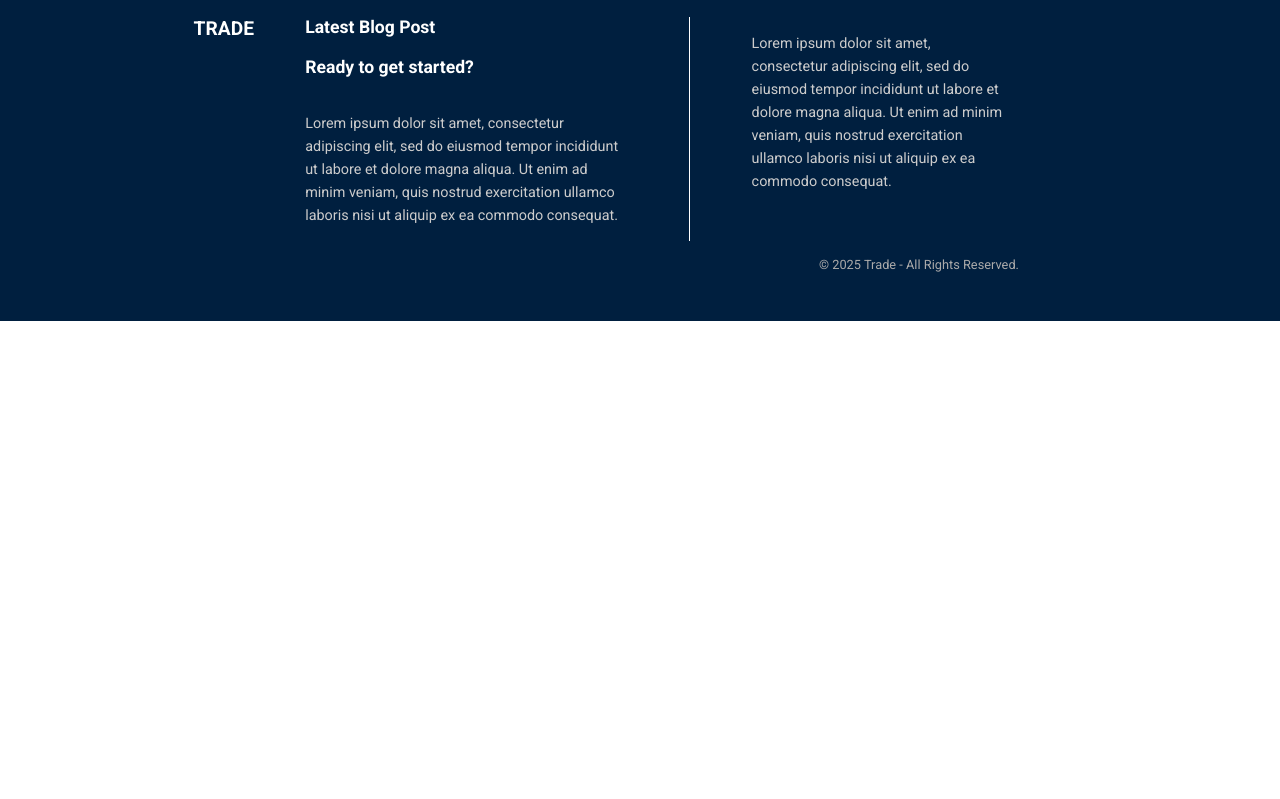
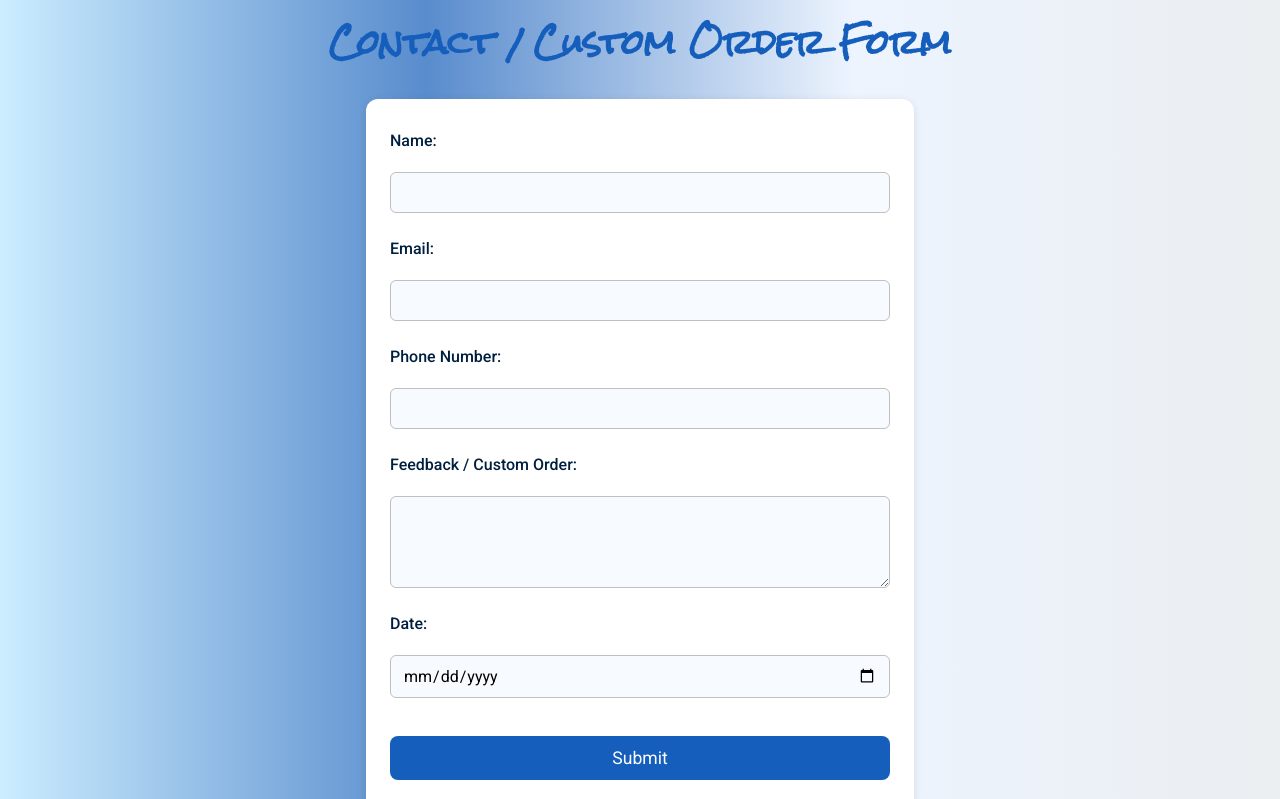
Before and after one commit to kamjohn777/WGU-web-project, a website: page Frontend/public/html/aboutPage.html in a window 1280 px wide. Shown: the part 3398-4197 px from the top of the page. Before the commit the page ends 3719 px from the top, so only its background shows below. Drawn offline with nearby package versions, Linux system fonts and the light colour scheme.

Commit message:
added contact page to about page

```diff
--- a/Frontend/public/css/aboutPage.css
+++ b/Frontend/public/css/aboutPage.css
@@ -485,3 +485,86 @@ header .cta-buttons a.signup {
   color: #777;
   margin-bottom: 5px;
 }
+
+.customer-info-section {
+  position: relative;
+  background: linear-gradient(to right, #ccedff, #598ccd, #edf4fe, #ebeef1);
+  box-shadow: 0 4px 24px #0000001a;
+  /* border-radius: 16px; */
+  /* padding: 48px 32px; */
+  margin: auto;
+  /* max-width: 700px; */
+  width: 100%;
+  display: flex;
+  /* flex-direction: column; */
+  align-items: center;
+}
+
+.form-flex-wrap {
+  display: flex;
+  flex-direction: column;
+  align-items: center;
+  width: 100%;
+  margin-bottom: 32px;
+}
+
+.form-flex-wrap h2 {
+  margin-bottom: 18px;
+  font-size: 2rem;
+  color: var(--box-jump-blue);
+  font-family: "Rock Salt", cursive;
+  text-align: center;
+}
+
+#customer-form {
+  background: #fff;
+  border-radius: 12px;
+  box-shadow: 0 2px 8px #0000001a;
+  padding: 32px 24px;
+  width: 100%;
+  max-width: 500px;
+  display: flex;
+  flex-direction: column;
+  gap: 18px;
+  margin-bottom: 32px;
+}
+
+#customer-form label {
+  font-weight: 500;
+  color: var(--nourish-navy);
+  margin-bottom: 4px;
+  font-size: 1rem;
+}
+
+#customer-form input,
+#customer-form textarea {
+  padding: 10px 12px;
+  border-radius: 6px;
+  border: 1px solid #bfbfbf;
+  font-size: 1rem;
+  background: #f7faff;
+  margin-bottom: 8px;
+  resize: vertical;
+}
+
+#customer-form textarea {
+  min-height: 70px;
+  max-height: 180px;
+}
+
+#customer-form button[type="submit"] {
+  background: var(--box-jump-blue);
+  color: #fff;
+  border: none;
+  border-radius: 8px;
+  padding: 12px 0;
+  font-size: 1.1rem;
+  font-family: "Roboto", sans-serif;
+  cursor: pointer;
+  margin-top: 12px;
+  transition: background 0.2s;
+}
+
+#customer-form button[type="submit"]:hover {
+  background: var(--nourish-navy);
+}
--- a/Frontend/public/html/aboutPage.html
+++ b/Frontend/public/html/aboutPage.html
@@ -265,7 +265,61 @@
           </div>
      </div>
     </section>
-    <script src="../javaScript/header.js"></script>
-    <script src="../javaScript/footer.js"></script>
+    <div class="customer-info-section">
+  <div class="form-flex-wrap">
+    <h2>Contact / Custom Order Form</h2>
+    <form id="customer-form">
+      <label for="name">Name:</label>
+      <input type="text" id="name" required />
+
+      <label for="email">Email:</label>
+      <input type="email" id="email" required />
+
+      <label for="phone">Phone Number:</label>
+      <input type="tel" id="phone" required />
+
+      <label for="feedback">Feedback / Custom Order:</label>
+      <textarea id="feedback" required></textarea>
+
+      <label for="date">Date:</label>
+      <input type="date" id="date" required />
+
+      <button type="submit">Submit</button>
+    </form>
+  </div>
+
+</div>
+<script src="../javaScript/header.js"></script>
+<script src="../javaScript/footer.js"></script>
+<script src="../javaScript/aboutPage.js"></script>
+<script>
+document.addEventListener("DOMContentLoaded", function() {
+  // Example keys: "customerInfo" and "feedbackInfo"
+  const customerInfo = JSON.parse(localStorage.getItem("customerInfo"));
+  const feedbackInfo = JSON.parse(localStorage.getItem("feedbackInfo"));
+
+  const customerDiv = document.getElementById("customer-info");
+  const feedbackDiv = document.getElementById("feedback-info");
+
+  if (customerInfo) {
+    customerDiv.innerHTML = `
+      <p><strong>Name:</strong> ${customerInfo.name}</p>
+      <p><strong>Email:</strong> ${customerInfo.email}</p>
+      <p><strong>Phone:</strong> ${customerInfo.phone}</p>
+    `;
+  } else {
+    customerDiv.textContent = "No customer information found.";
+  }
+
+  if (feedbackInfo) {
+    feedbackDiv.innerHTML = `
+      <p><strong>Order Type:</strong> ${feedbackInfo.orderType}</p>
+      <p><strong>Feedback:</strong> ${feedbackInfo.feedback}</p>
+    `;
+  } else {
+    feedbackDiv.textContent = "No feedback or custom order information found.";
+  }
+});
+</script>
   </body>
 </html>
--- /dev/null
+++ b/Frontend/public/javaScript/aboutPage.js
@@ -0,0 +1,37 @@
+document.addEventListener("DOMContentLoaded", function() {
+  const form = document.getElementById("customer-form");
+  const customerDiv = document.getElementById("customer-info");
+  const feedbackDiv = document.getElementById("feedback-info");
+
+  // Load existing info from sessionStorage
+  const storedInfo = JSON.parse(sessionStorage.getItem("customerInfo"));
+  if (storedInfo) {
+    displayInfo(storedInfo);
+  }
+
+  form.addEventListener("submit", function(e) {
+    e.preventDefault();
+    const info = {
+      name: form.name.value,
+      email: form.email.value,
+      phone: form.phone.value,
+      feedback: form.feedback.value,
+      date: form.date.value
+    };
+    sessionStorage.setItem("customerInfo", JSON.stringify(info));
+    displayInfo(info);
+    form.reset();
+  });
+
+  function displayInfo(info) {
+    customerDiv.innerHTML = `
+      <p><strong>Name:</strong> ${info.name}</p>
+      <p><strong>Email:</strong> ${info.email}</p>
+      <p><strong>Phone:</strong> ${info.phone}</p>
+      <p><strong>Date:</strong> ${info.date}</p>
+    `;
+    feedbackDiv.innerHTML = `
+      <p><strong>Feedback / Custom Order:</strong> ${info.feedback}</p>
+    `;
+  }
+});
```
